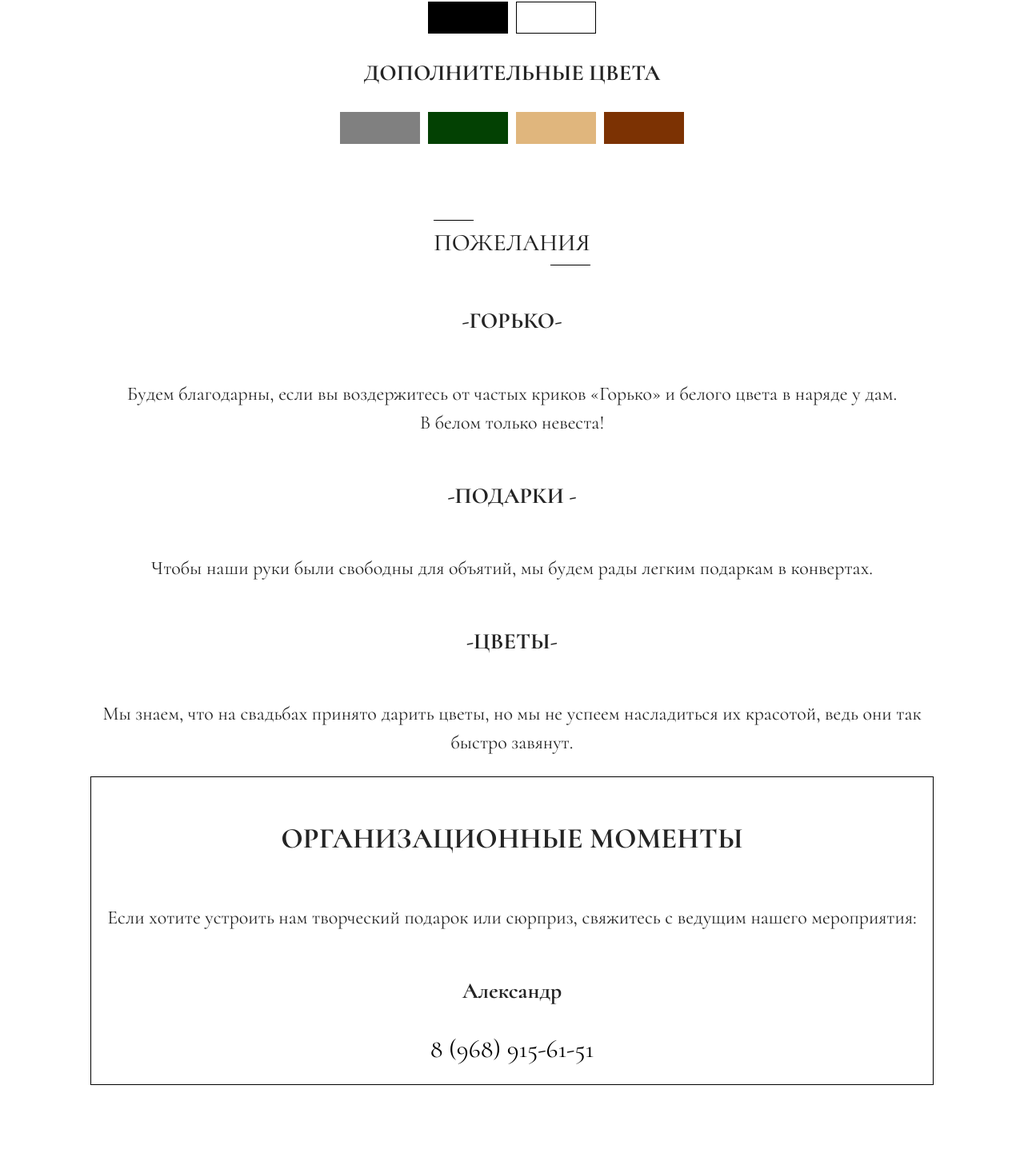
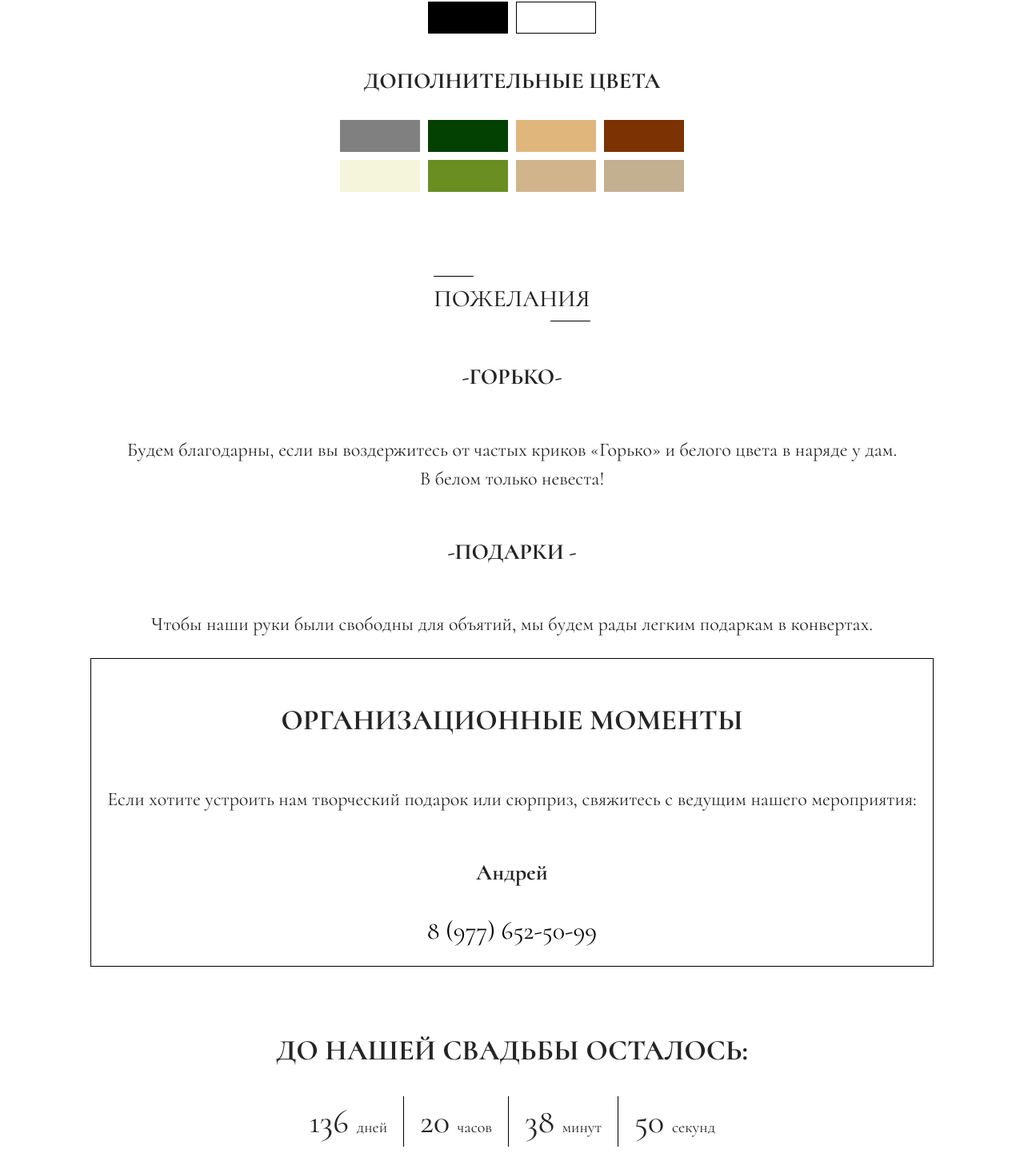
Before and after one commit to Schneegestober1/inventation, a React (Vite) app: page / in a window 1280 px wide. Shown: the part 5224-6666 px from the top of the page at 80% size. Built offline with nearby package versions, Linux system fonts and the light colour scheme.

Commit message:
checkpoint

```diff
--- a/src/components/DressCode/DressCode.jsx
+++ b/src/components/DressCode/DressCode.jsx
@@ -18,18 +18,22 @@ export const DressCode = () => {
 				<div className={styles.colorExtra}></div>
 				<div className={styles.colorExtra}></div>
 			</div>
+			<div className={styles.colorsBox}>
+				<div className={styles.colorExtra1}></div>
+				<div className={styles.colorExtra1}></div>
+				<div className={styles.colorExtra1}></div>
+				<div className={styles.colorExtra1}></div>
+			</div>
 			<h2 className={styles.title}>ПОЖЕЛАНИЯ</h2>
 			<h3>-ГОРЬКО-</h3>
 			<p className={styles.text1}>Будем благодарны, если вы воздержитесь от частых криков «Горько» и белого цвета в наряде у дам. <br />В белом только невеста!</p>
 			<h3>-ПОДАРКИ -</h3>
 			<p className={styles.text1}>Чтобы наши руки были свободны для объятий, мы будем рады легким подаркам в конвертах.</p>
-			<h3>-ЦВЕТЫ-</h3>
-			<p className={styles.text1}>Мы знаем, что на свадьбах принято дарить цветы, но мы не успеем насладиться их красотой, ведь они так быстро завянут.</p>
 			<div className={styles.orgBox}>
 				<h2>ОРГАНИЗАЦИОННЫЕ МОМЕНТЫ</h2>
 				<p>Если хотите устроить нам творческий подарок или сюрприз, свяжитесь с ведущим нашего мероприятия:</p>
-				<h3><strong>Александр</strong></h3>
-				<a className={styles.phoneNumber} href="tel:+79689156151">8 (968) 915-61-51</a>
+				<h3><strong>Андрей</strong></h3>
+				<a className={styles.phoneNumber} href="tel:+79776525099">8 (977) 652-50-99</a>
 			</div>
 		</section>
 	)
--- a/src/components/DressCode/dressCode.module.scss
+++ b/src/components/DressCode/dressCode.module.scss
@@ -58,7 +58,6 @@
     &:nth-child(1) {
         background-color: gray;
     }
-
     &:nth-child(2) {
         background-color: rgb(3, 65, 3);
     }
@@ -68,11 +67,29 @@
     &:nth-child(4) {
         background-color: rgb(124, 50, 3);
     }
+
+}
+.colorExtra1 {
+    width: 100px;
+    height: 40px;
+    &:nth-child(1) {
+        background-color: #F5F5DC;
+    }
+    &:nth-child(2) {
+        background-color: olivedrab;
+    }
+    &:nth-child(3) {
+        background-color: #D2B48C;
+    }
+    &:nth-child(4) {
+        background-color: #C3B091;
+    }
 }
 .colorsBox {
     display: flex;
     gap: 10px;
     align-items: center;
+    margin-bottom: 10px;
 }
 .phoneNumber {
     text-decoration: none;
--- a/src/components/Form/Form.jsx
+++ b/src/components/Form/Form.jsx
@@ -5,12 +5,11 @@ import { useState } from "react";
 
 const alcoholOptions = [
   'Вино красное полусладкое',
-  'Вино красное сухое',
   'Вино белое полусладкое',
   'Вино белое сухое',
   'Шампанское',
+  'Мартини',
   'Водка',
-  'Коньяк',
   'Виски',
 ];
 
@@ -65,7 +64,6 @@ const Form = () => {
   });
 
   const onSubmit = (data) => {
-    event.preventDefault();
     mutation.mutate(data);
   };
 
@@ -73,7 +71,7 @@ const Form = () => {
     <section className={styles.form}>
       <form onSubmit={handleSubmit(onSubmit)}>
         <h2 className={styles.title}>АНКЕТА ГОСТЯ</h2>
-        <p className={styles.text1}>Будем очень признательны, если вы сообщите нам о своем решении до 10.03.2025 года</p>
+        <p className={styles.text1}>Будем очень признательны, если вы сообщите нам о своем решении до 25.07.2025 года</p>
 
         <p className={styles.title}>ВАШЕ ИМЯ И ФАМИЛИЯ</p>
         <input
@@ -125,7 +123,7 @@ const Form = () => {
         </div>
       </form>
 
-      <h3 className={styles.title}>С ЛЮБОВЬЮ, <br /> ВИКТОР И ПОЛИНА!</h3>
+      <h3 className={styles.title}>С ЛЮБОВЬЮ, <br /> РУСТАМ И ВАЛЕРИЯ!</h3>
     </section>
   );
 };
```
